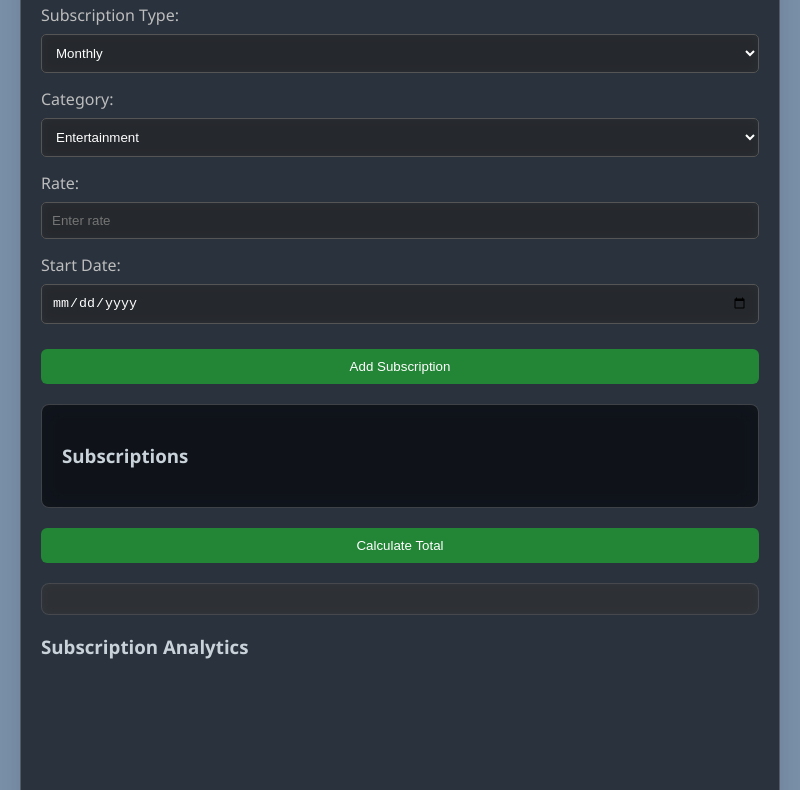
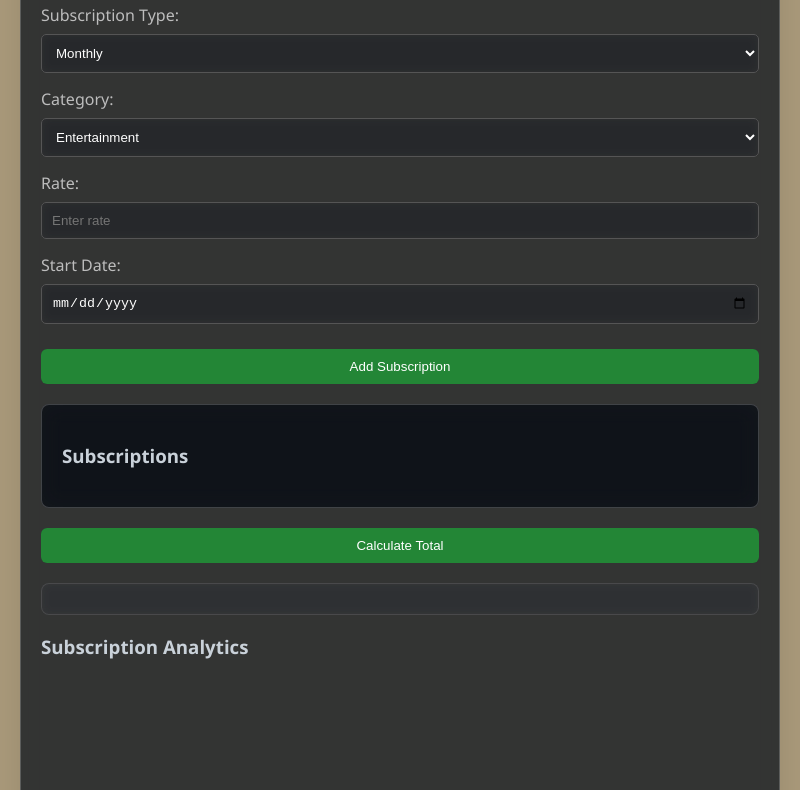
Before and after one commit to egiday/Yearly-Price-Calculator, an Electron app: page index.html in a window 800 px wide. Shown: the part 145-935 px from the top of the page. Drawn offline with nearby package versions, Linux system fonts and the light colour scheme.

Commit message:
Update background color in styles.css

```diff
--- a/styles.css
+++ b/styles.css
@@ -3,7 +3,7 @@ body {
     font-family: 'Segoe UI', Tahoma, Geneva, Verdana, sans-serif;
     margin: 0;
     padding: 20px;
-    background: rgb(122, 144, 169);
+    background: rgb(169, 153, 122);
     color: #C9D1D9;
     overflow-x: hidden;
 }
```
